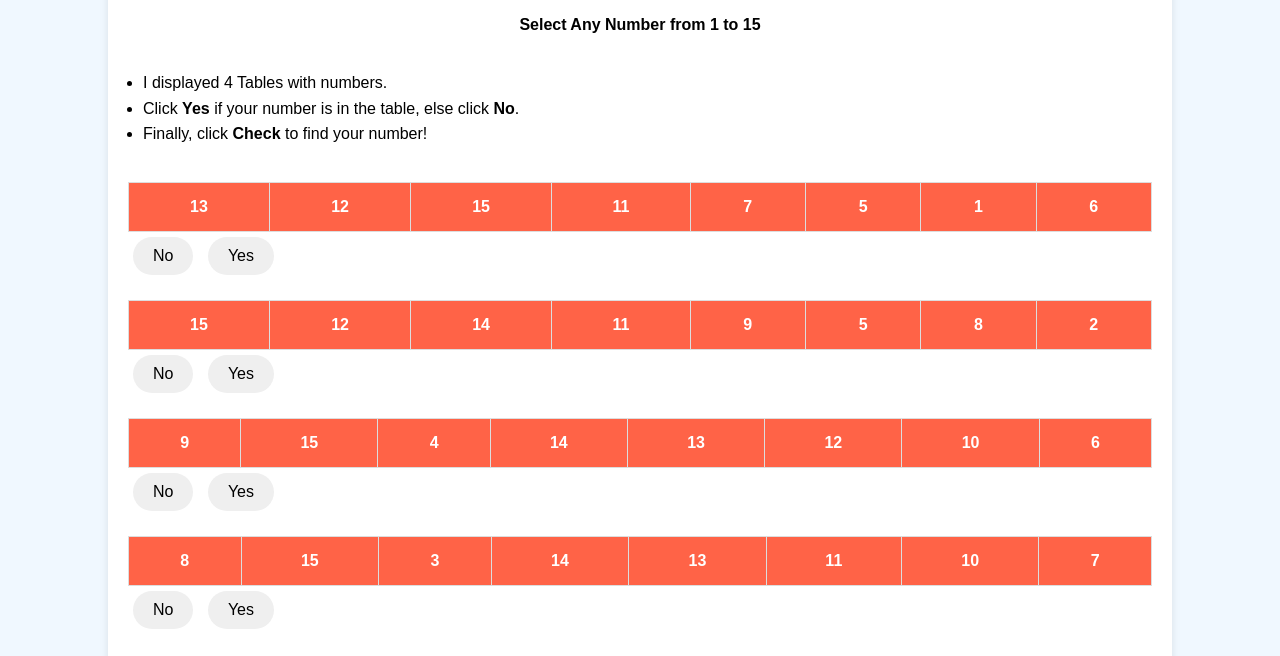
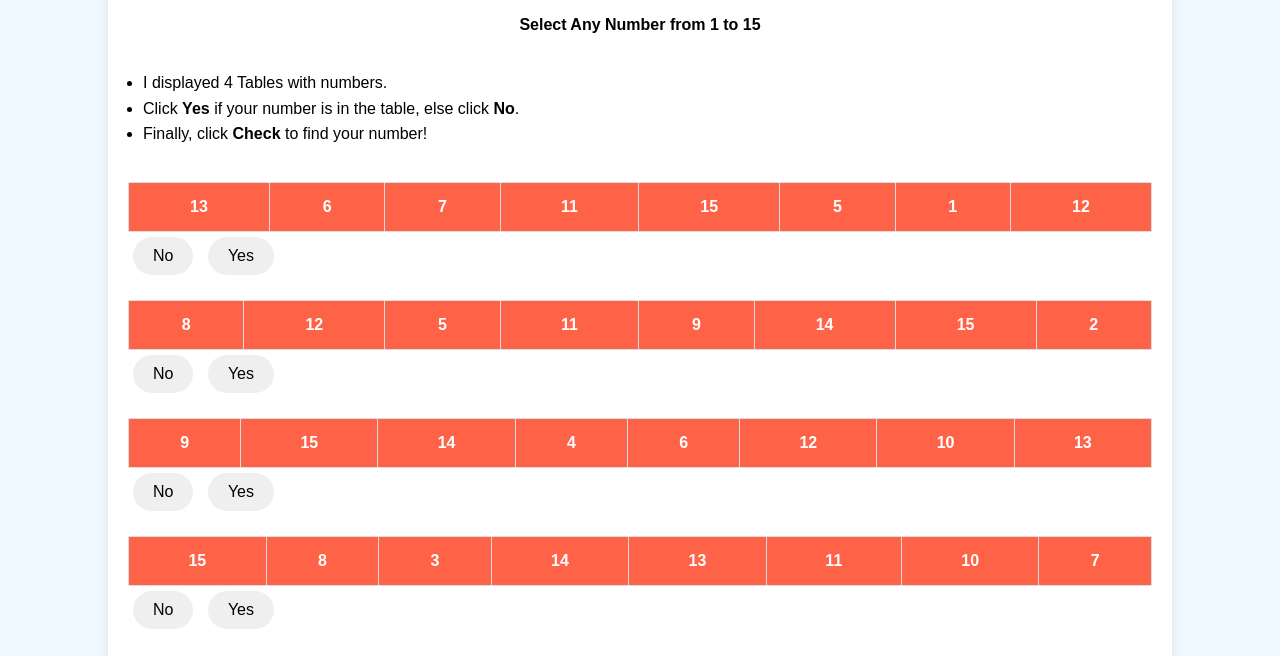
Before and after one commit to sainath-666/FindMyNumber_Game, a plain HTML site: page index.html in a window 1280 px wide. Shown: the part 134-790 px from the top of the page. Drawn offline with Linux system fonts and the light colour scheme.

Commit message:
Update index.html

```diff
--- a/index.html
+++ b/index.html
@@ -21,8 +21,8 @@
         <div class="table-container">
             <table border="1">
                 <tr>
-                    <td>13</td><td>12</td><td>15</td><td>11</td>
-                    <td>7</td><td>5</td><td>1</td><td>6</td>
+                    <td>13</td><td>6</td><td>7</td><td>11</td>
+                    <td>15</td><td>5</td><td>1</td><td>12</td>
                 </tr>
             </table>
             <div class="btn-group">
@@ -35,8 +35,8 @@
         <div class="table-container">
             <table border="1">
                 <tr>
-                    <td>15</td><td>12</td><td>14</td><td>11</td>
-                    <td>9</td><td>5</td><td>8</td><td>2</td>
+                    <td>8</td><td>12</td><td>5</td><td>11</td>
+                    <td>9</td><td>14</td><td>15</td><td>2</td>
                 </tr>
             </table>
             <div class="btn-group">
@@ -49,8 +49,8 @@
         <div class="table-container">
             <table border="1">
                 <tr>
-                    <td>9</td><td>15</td><td>4</td><td>14</td>
-                    <td>13</td><td>12</td><td>10</td><td>6</td>
+                    <td>9</td><td>15</td><td>14</td><td>4</td>
+                    <td>6</td><td>12</td><td>10</td><td>13</td>
                 </tr>
             </table>
             <div class="btn-group">
@@ -63,7 +63,7 @@
         <div class="table-container">
             <table border="1">
                 <tr>
-                    <td>8</td><td>15</td><td>3</td><td>14</td>
+                    <td>15</td><td>8</td><td>3</td><td>14</td>
                     <td>13</td><td>11</td><td>10</td><td>7</td>
                 </tr>
             </table>
```
